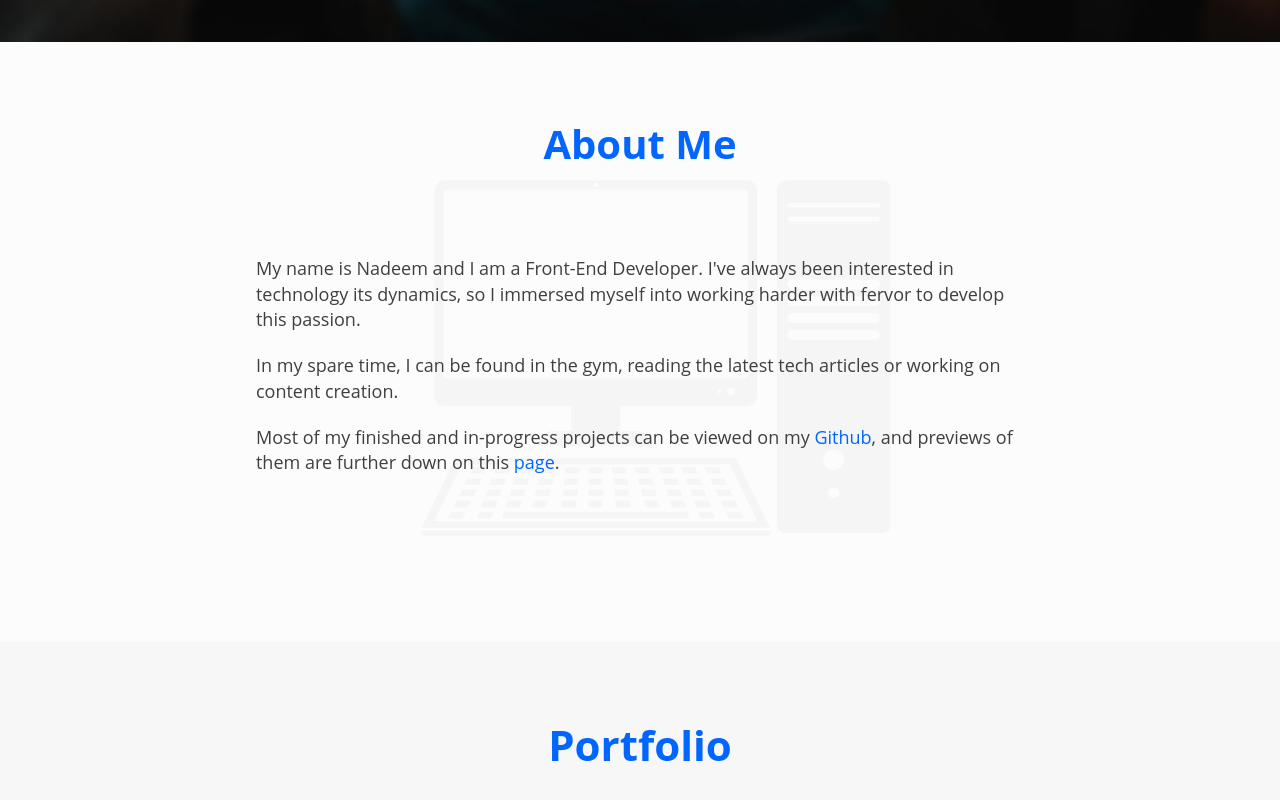
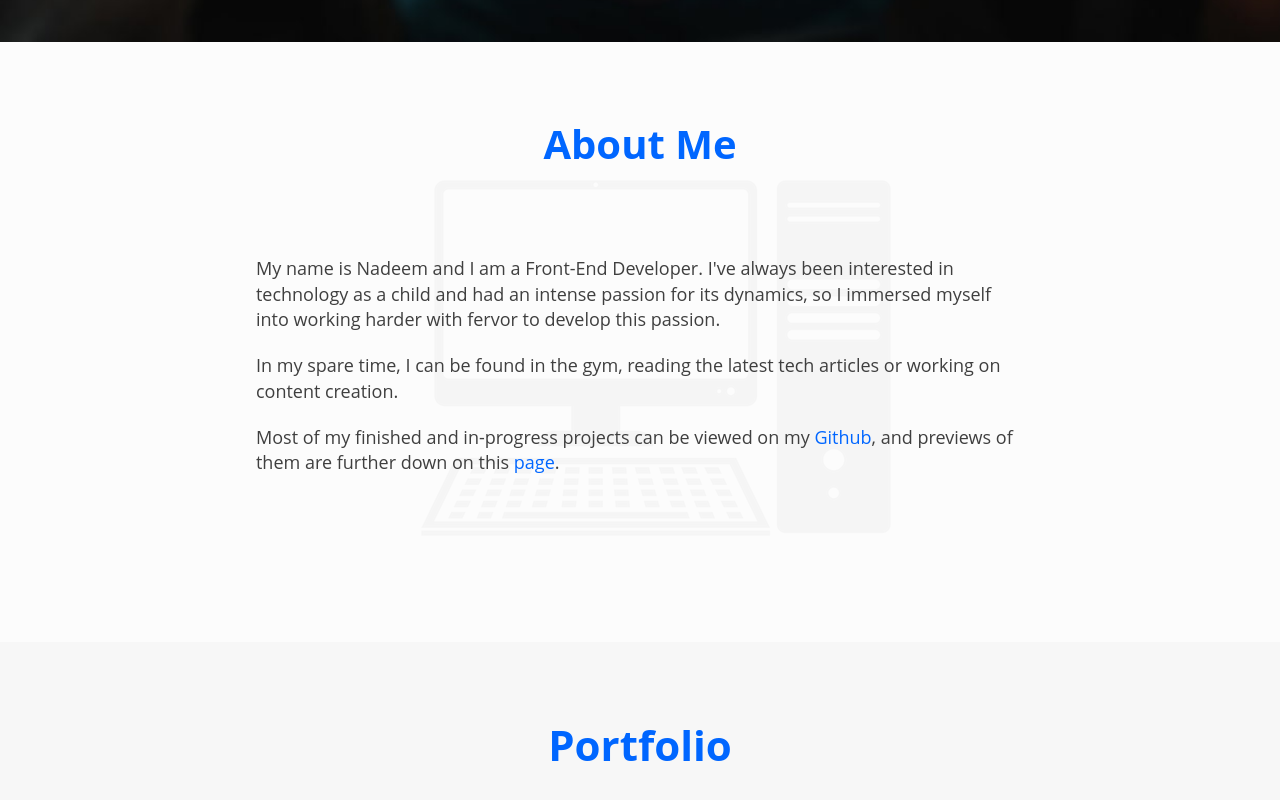
Before and after one commit to nadbad/My-Portfolio, a plain HTML site: page Portfolio/Html/index.html in a window 1280 px wide. Shown: the part 758-1558 px from the top of the page. Drawn offline with nearby package versions, Linux system fonts and the light colour scheme.

Commit message:
Add files via upload

```diff
--- a/Portfolio/Html/index.html
+++ b/Portfolio/Html/index.html
@@ -64,8 +64,9 @@
             <div>
                 <h2 data-aos="zoom-in">About Me</h2>
                 <div data-aos="fade-up" class="aboutMe">
-                    <p>My name is Nadeem and I am a Front-End Developer. I've always been interested in technology its
-                        dynamics, so I immersed myself into working harder with fervor to develop this passion.</p>
+                    <p>My name is Nadeem and I am a Front-End Developer. I've always been interested in technology as a
+                        child and had an intense passion for its dynamics, so I immersed myself into working harder with
+                        fervor to develop this passion.</p>
                     <br>
                     <p>In my spare time, I can be found in the gym, reading the latest tech articles or working on
                         content
--- a/Portfolio/css/home-style.css
+++ b/Portfolio/css/home-style.css
@@ -12,7 +12,7 @@ html {
 }
 
 #home-section {
-    background-image: url(../Images/background1.jpg);
+    background-image: url(../Images/background1-min.jpg);
     background-position: center;
     background-size: cover;
     height: 100vh;
```
Also changed, not shown: Portfolio/index.html (+3 -2 lines), Portfolio/Images/background1-min.jpg (added), 2 other files.
